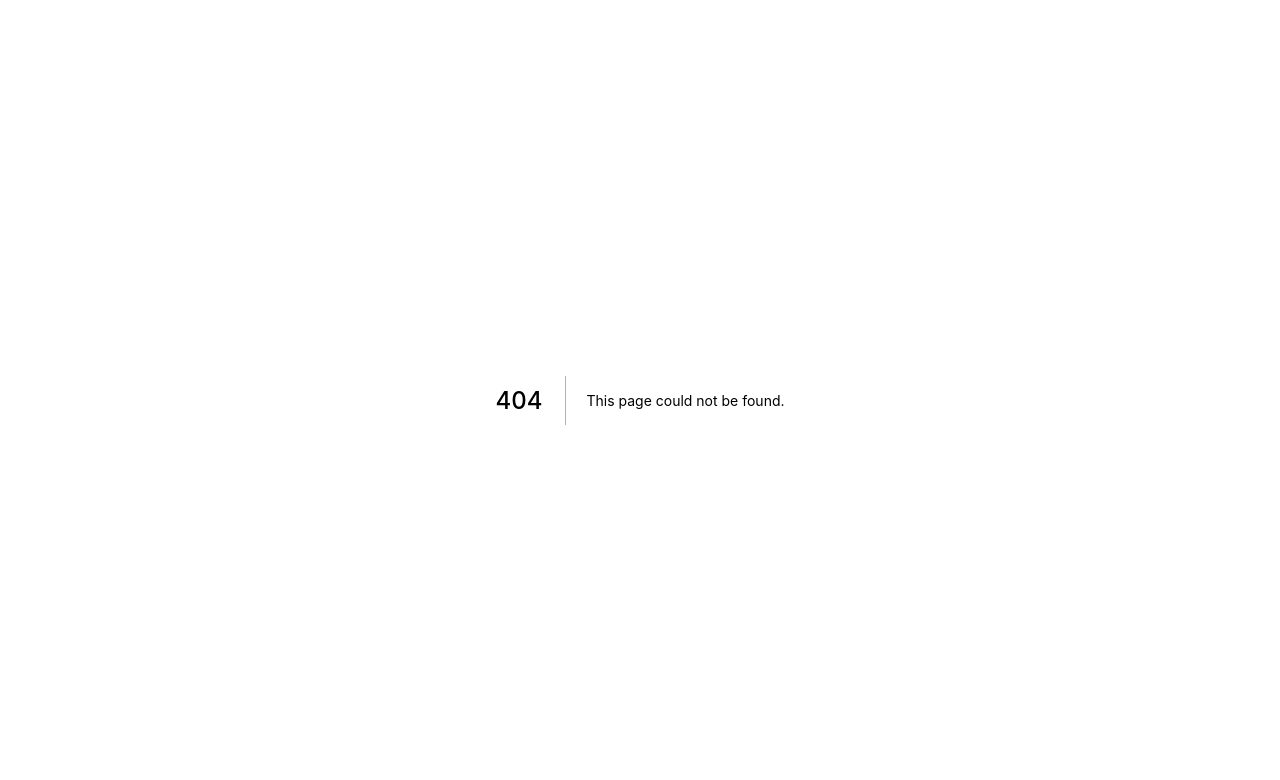
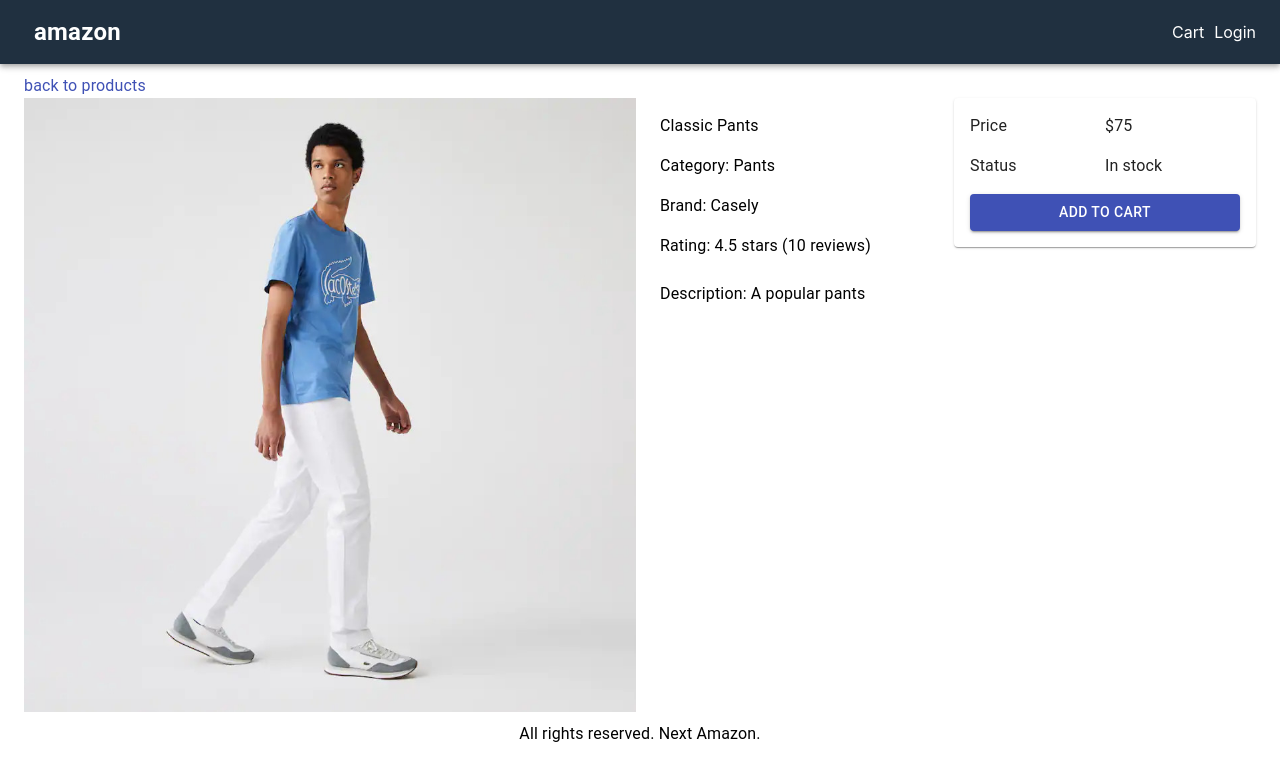
Before and after one commit to sleekcharly/amazon-2.0, a Next.js app: page /product/classic-pants in a window 1280 px wide. Before the commit this address had no page. Shown: the top 780 px of the page. Built offline with nearby package versions, Linux system fonts and the light colour scheme.

Commit message:
implemented product details page

```diff
--- a/components/Layout.js
+++ b/components/Layout.js
@@ -10,13 +10,16 @@ import {
 } from "@material-ui/core";
 import useStyles from "../utils/styles";
 
-export default function Layout({ children }) {
+export default function Layout({ title, description, children }) {
   const classes = useStyles();
 
   return (
     <div>
       <Head>
-        <title>Next Amazon-2.0</title>
+        <title>
+          {title ? `${title} - Next Amazon-2.0` : "Next Amazon-2.0"}
+        </title>
+        {description && <meta name="description" content={description}></meta>}
       </Head>
 
       <AppBar position="static" className={classes.navbar}>
--- a/pages/index.js
+++ b/pages/index.js
@@ -10,6 +10,7 @@ import {
 } from "@material-ui/core";
 import Layout from "../components/Layout";
 import data from "../utils/data";
+import NextLink from "next/link";
 
 export default function Home() {
   return (
@@ -20,6 +21,7 @@ export default function Home() {
           {data.products.map(product => (
             <Grid item md={4} key={product.name}>
               <Card>
+                <NextLink href={`/product/${product.slug}`} passHref>
                   <CardActionArea>
                     <CardMedia
                       component="img"
@@ -30,6 +32,8 @@ export default function Home() {
                       <Typography>{product.name}</Typography>
                     </CardContent>
                   </CardActionArea>
+                </NextLink>
+
                 <CardActions>
                   <Typography>${product.price}</Typography>
                   <Button size="small" color="primary">
--- /dev/null
+++ b/pages/product/[slug].js
@@ -0,0 +1,109 @@
+import React from "react";
+import { useRouter } from "next/router";
+import data from "../../utils/data";
+import Layout from "../../components/Layout";
+import NextLink from "next/link";
+import {
+  Button,
+  Card,
+  Grid,
+  Link,
+  List,
+  ListItem,
+  Typography
+} from "@material-ui/core";
+import useStyles from "../../utils/styles";
+import Image from "next/image";
+
+export default function ProductScreen() {
+  const classes = useStyles();
+  // get the router object from next js
+  const router = useRouter();
+
+  // get the slug from the link wuery string
+  const { slug } = router.query;
+
+  // the product that has a slug similar equal to the slug of the query string
+  const product = data.products.find(a => a.slug === slug);
+  if (!product) {
+    return <div>Product not found</div>;
+  }
+
+  return (
+    <Layout title={product.name} description={product.description}>
+      <div className={classes.section}>
+        <NextLink href="/" passHref>
+          <Link>
+            <Typography>back to products</Typography>
+          </Link>
+        </NextLink>
+      </div>
+
+      <Grid container spacing={1}>
+        <Grid item md={6} xs={12}>
+          <Image
+            src={product.image}
+            alt={product.name}
+            width={640}
+            height={642}
+            layout="responsive"
+          />
+        </Grid>
+
+        <Grid item md={3} xs={12}>
+          <List>
+            <ListItem>
+              <Typography component="h1">{product.name}</Typography>
+            </ListItem>
+            <ListItem>
+              <Typography>Category: {product.category}</Typography>
+            </ListItem>
+            <ListItem>
+              <Typography>Brand: {product.brand}</Typography>
+            </ListItem>
+            <ListItem>
+              <Typography>
+                Rating: {product.rating} stars ({product.numReviews} reviews)
+              </Typography>
+            </ListItem>
+          </List>
+          <ListItem>
+            <Typography>Description: {product.description}</Typography>
+          </ListItem>
+        </Grid>
+
+        <Grid item md={3} xs={12}>
+          <Card>
+            <List>
+              <ListItem>
+                <Grid item xs={6}>
+                  <Typography>Price</Typography>
+                </Grid>
+                <Grid item xs={6}>
+                  <Typography>${product.price}</Typography>
+                </Grid>
+              </ListItem>
+
+              <ListItem>
+                <Grid item xs={6}>
+                  <Typography>Status</Typography>
+                </Grid>
+                <Grid item xs={6}>
+                  <Typography>
+                    {product.countInStock > 0 ? "In stock" : "Unavailable"}
+                  </Typography>
+                </Grid>
+              </ListItem>
+
+              <ListItem>
+                <Button fullWidth variant="contained" color="primary">
+                  Add to cart
+                </Button>
+              </ListItem>
+            </List>
+          </Card>
+        </Grid>
+      </Grid>
+    </Layout>
+  );
+}
--- a/utils/data.js
+++ b/utils/data.js
@@ -2,6 +2,7 @@ const data = {
   products: [
     {
       name: "Free Shirt",
+      slug: "free-shirt",
       category: "Shirts",
       image: "/images/shirt1.jpg",
       price: 70,
@@ -13,6 +14,7 @@ const data = {
     },
     {
       name: "Fit Shirt",
+      slug: "fit-shirt",
       category: "Shirts",
       image: "/images/shirt2.jpg",
       price: 80,
@@ -24,6 +26,7 @@ const data = {
     },
     {
       name: "Slim Shirt",
+      slug: "slim-shirt",
       category: "Shirts",
       image: "/images/shirt3.jpg",
       price: 90,
@@ -35,6 +38,7 @@ const data = {
     },
     {
       name: "Golf Pants",
+      slug: "golf-pants",
       category: "Pants",
       image: "/images/pants1.jpg",
       price: 90,
@@ -45,7 +49,8 @@ const data = {
       description: "Smart looking pants"
     },
     {
-      name: "Fit Shirt",
+      name: "Fit Pants",
+      slug: "fit-pants",
       category: "Pants",
       image: "/images/pants2.jpg",
       price: 95,
@@ -57,6 +62,7 @@ const data = {
     },
     {
       name: "Classic Pants",
+      slug: "classic-pants",
       category: "Pants",
       image: "/images/pants3.jpg",
       price: 75,
--- a/utils/styles.js
+++ b/utils/styles.js
@@ -18,12 +18,17 @@ const useStyles = makeStyles({
   },
 
   footer: {
+    marginTop: 10,
     textAlign: "center"
   },
 
   brand: {
     fontWeight: "bold",
     fontSize: "1.5rem"
+  },
+
+  section: {
+    marginTop: 10
   }
 });
 
```
Lines whose indentation alone changed are shown as unchanged.
